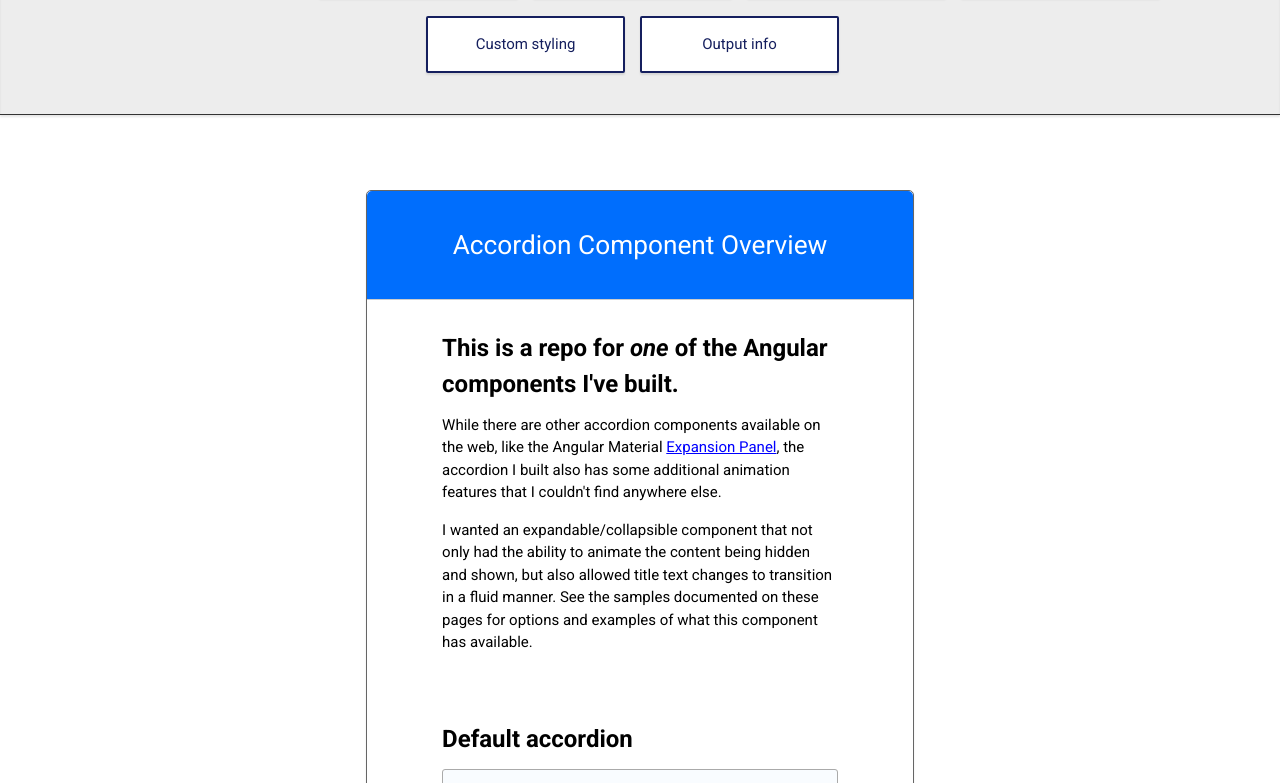
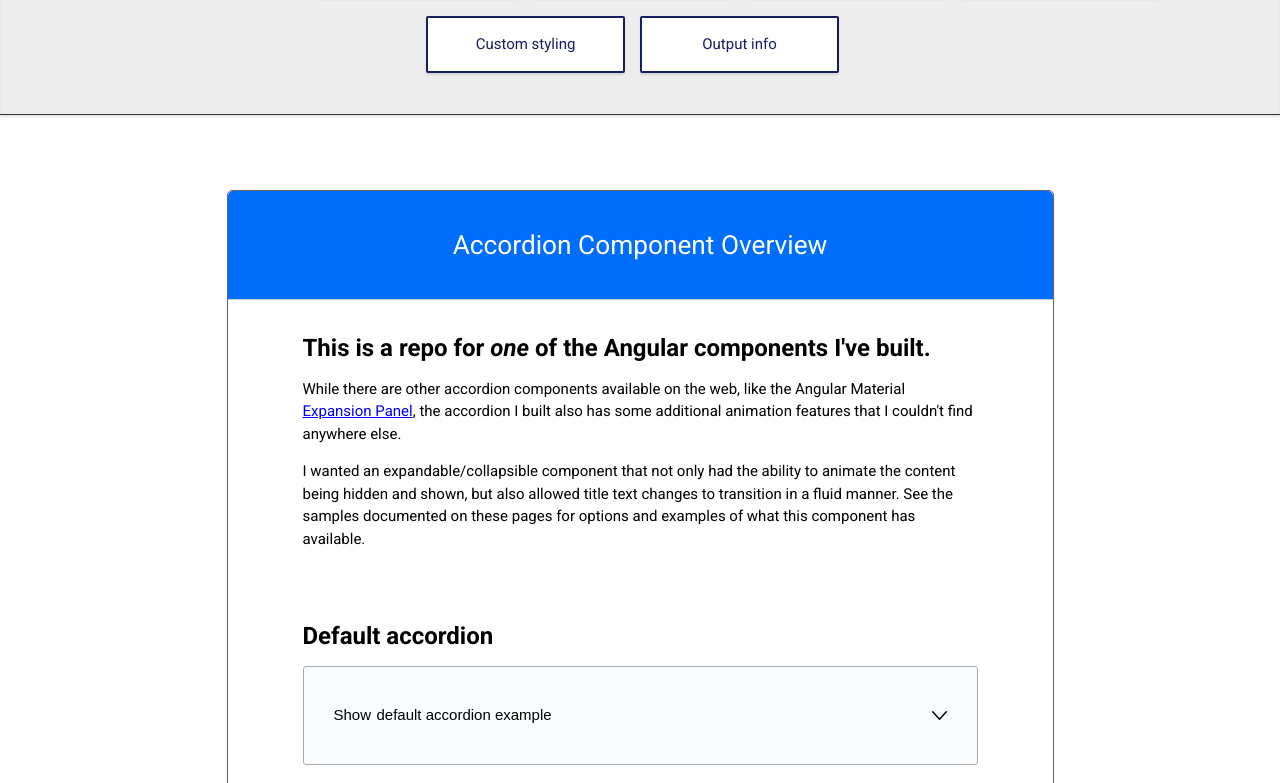
Before and after one commit to JMurkyHawk/accordion, an Angular app: page /accordion-overview in a window 1280 px wide. Shown: the part 437-1220 px from the top of the page. Built offline with nearby package versions, Linux system fonts and the light colour scheme.

Commit message:
Fix page transition styling that was changed to accommodate skip link anchor addition

```diff
--- a/src/app/app.component.scss
+++ b/src/app/app.component.scss
@@ -277,12 +277,13 @@ ul.customCols {
     opacity: 0;
     overflow: hidden;
     position: absolute;
+    transform: translateY(-50%);
     transition-duration: $transitionDuration;
     transition-property: opacity, overflow, transform, top, right, bottom, left;
     transition-timing-function: $transitionTimingFunction;
     z-index: 1;
 
-    transform: translateY(-50%);
+    align-self: center;
 
     &:focus {
         height: auto;
@@ -386,7 +387,7 @@ a.btn {
 
     display: flex;
     flex-direction: column;
-    align-items: center;
+    align-items: stretch;
 }
 
 .jmCard {
```
Also changed, not shown: 1 other file (tests, documents, lock files or other folders).
